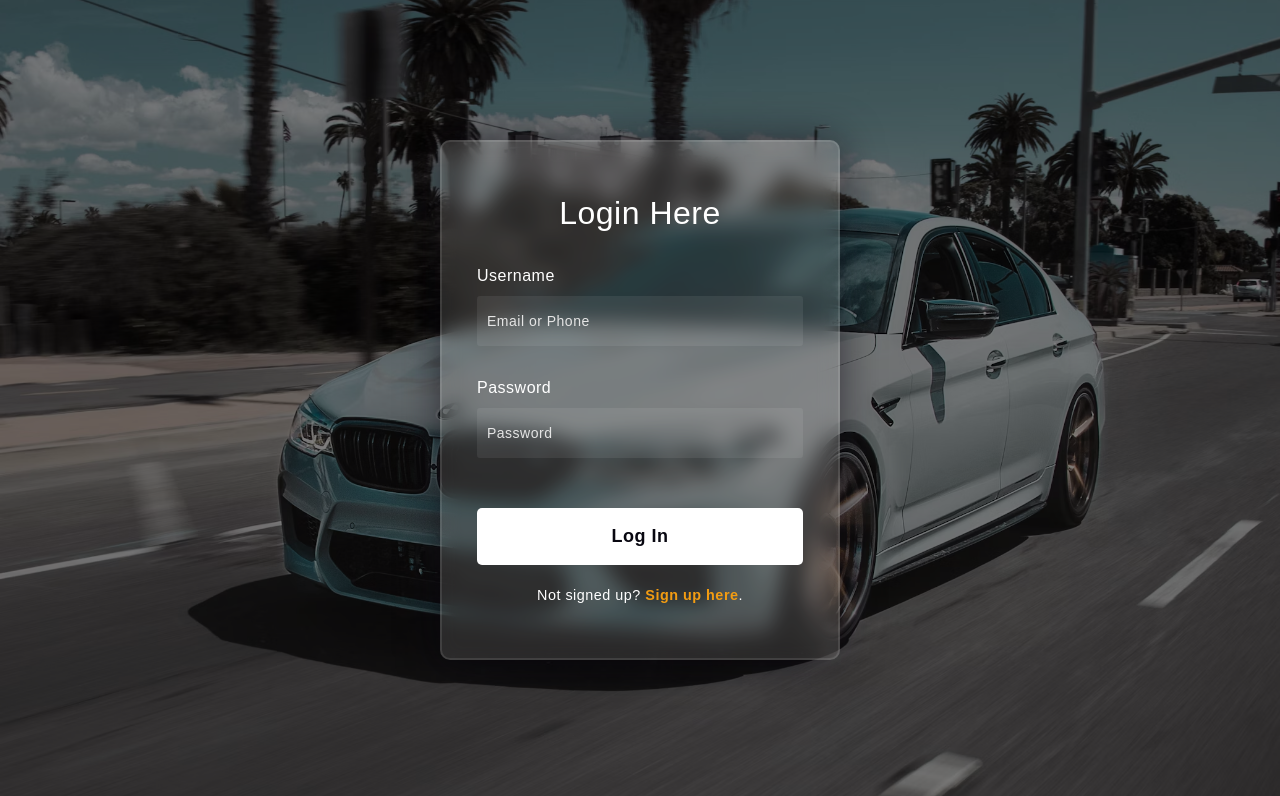
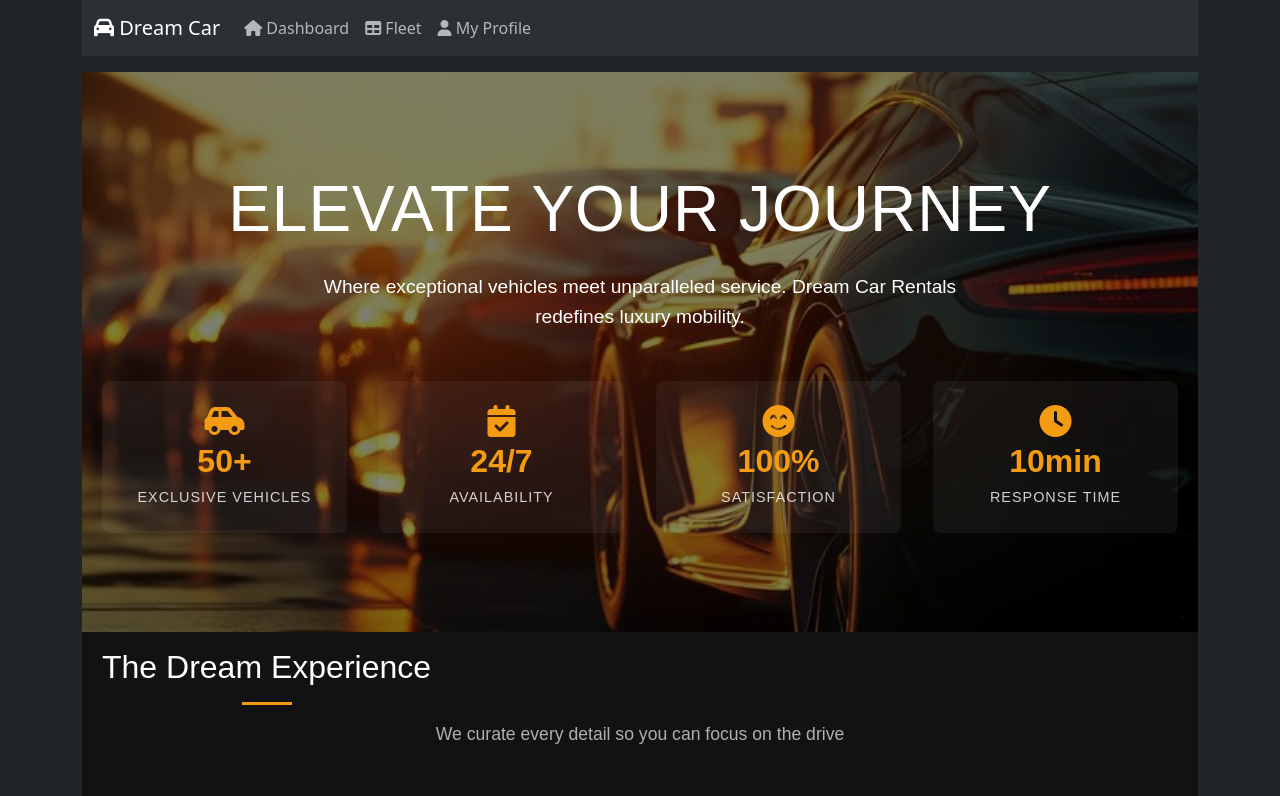
Before and after one commit to Nnikolinaa/final_exam_security_nikolina_dinic, a Vue app: page /about in a window 1280 px wide. Before the commit this address led to /login. Shown: the top 796 px of the page. Built offline with nearby package versions, Linux system fonts and the light colour scheme.

Commit message:
Update index.ts

```diff
--- a/src/router/index.ts
+++ b/src/router/index.ts
@@ -15,47 +15,47 @@ const router = createRouter({
   routes: [
     {
       path: '/',
-      redirect: '/login', // Redirect root path to login
+      redirect: '/about', // Redirect root path to AboutView
     },
     {
       path: '/login',
       name: 'login',
       component: LoginView,
       meta: {
-        title: 'Login'
-      }
+        title: 'Login',
+      },
     },
     {
       path: '/signup',
       name: 'signup',
       component: SignUpView,
       meta: {
-        title: 'Signup'
-      }
+        title: 'Signup',
+        requiresAuth: false
+      },
     },
     {
       path: '/dashboard',
       name: 'dashboard',
       component: DashboardView,
-      meta: { requiresAuth: true },
+      meta: { requiresAuth: false },
     },
     {
       path: '/about',
       name: 'about',
       component: AboutView,
-      meta: { requiresAuth: true },
     },
     {
       path: '/fleet',
       name: 'fleet',
       component: FleetView,
-      meta: { requiresAuth: true },
+      meta: { requiresAuth: false },
     },
     {
       path: '/car/:id',
       name: 'car-details',
       component: CarDetailsView,
-      meta: { requiresAuth: true },
+      meta: { requiresAuth: false },
     },
     {
       path: '/profile',
@@ -72,11 +72,10 @@ const router = createRouter({
     {
       path: '/:catchAll(.*)',
       redirect: '/about',
-    }
+    },
   ],
   scrollBehavior(to, from, savedPosition) {
-    // Always scroll to the top of the page
-    return { top: 0 };
+    return { top: 0 }; // Always scroll to the top of the page
   },
 });
 
@@ -84,7 +83,7 @@ const router = createRouter({
 router.beforeEach((to, from, next) => {
   const isAuthenticated = AuthService.hasAuth(); // Use AuthService to check authentication
   if (to.meta.requiresAuth && !isAuthenticated) {
-    next({ name: 'login' }); // Redirect to login if not authenticated
+    next({ name: 'signup' }); // Redirect to signup if not authenticated
   } else {
     next();
   }
```
